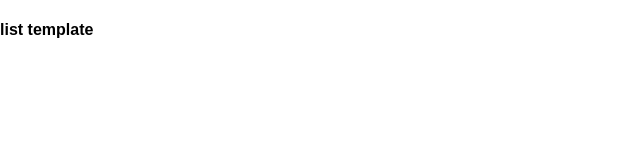
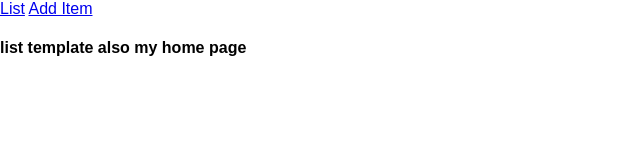
Before and after one commit to Shalmalidp/angular3--review-scope-config-and-routes-, a website with bundled scripts: page app/index.html in a window 1280 px wide. Shown: the whole page, without its empty margins (0-640 px from the left). Built offline with nearby package versions, Linux system fonts and the light colour scheme; some packages are replaced by stand-ins of ours; files whose address does not match are found by name.

Commit message:
added navbar to index.html and 3 states to config

```diff
--- a/app/index.html
+++ b/app/index.html
@@ -8,6 +8,15 @@
     <link rel="stylesheet" href="css/main.css">
   </head>
   <body>
+    <div class ="container">
+      <nav class="nav">
+        <div class="nav-left">
+          <a href="/#/" class="nav-item">List</a>
+          <a href="/#/add" class="nav-item">Add Item</a>
+        </div>
+
+      </nav>
+    </div>
     <div class="container" ui-view>
 
     </div>
--- a/app/templates/list.tpl.html
+++ b/app/templates/list.tpl.html
@@ -1 +1 @@
-<h4 class="title">list template</h4>
+<h4 class="title">list template also my home page</h4>
```
